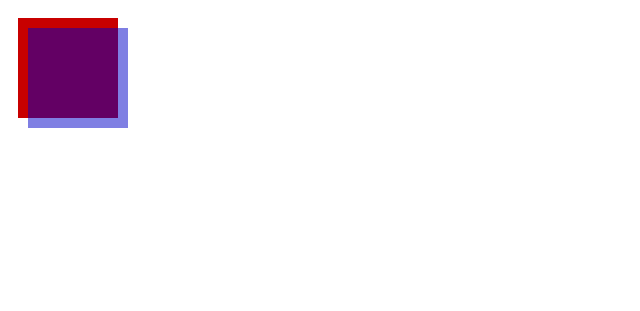
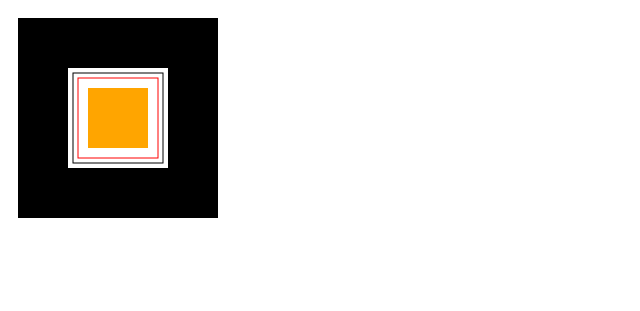
Before and after one commit to Julyme3/canvas, a plain HTML site: page index.html in a window 1280 px wide. Shown: the whole page, without its empty margins (0-640 px from the left). Drawn offline with Linux system fonts and the light colour scheme.

Commit message:
Рисование прямоугольников

```diff
--- a/index.html
+++ b/index.html
@@ -7,26 +7,25 @@
 	<style>
 
 		#cvs {
-			width: 500px;
-			height: 500px;
 			margin: auto;
 		}
 
 	</style>
 </head>
   <body onload="draw();">
-    <canvas id="tutorial"></canvas>
+    <canvas id="tutorial" width="300" height="300"></canvas>
     <script type="text/javascript">
       function draw(){
         var canvas = document.getElementById('tutorial');
 				var ctx = canvas.getContext("2d");
         if (ctx){
-
-          ctx.fillStyle = "rgb(200, 0, 0)";
-          ctx.fillRect (10, 10, 100, 100);
-
-          ctx.fillStyle = "rgba(0, 0, 200, 0.5)";
-          ctx.fillRect (20, 20, 100, 100);
+          	ctx.fillRect(10, 10, 200, 200);
+			ctx.clearRect(60, 60, 100, 100); /// ищем центр квадрата (200 / 2) + 10 = 110. Далее делим ширину вырезанной области пополам 100 / 2 = 50. И вычитаем и- 110 100 - 50 = 60 - это координата начала квадрата
+			ctx.strokeRect(65, 65, 90, 90);
+			ctx.strokeStyle="red";
+			ctx.strokeRect(70, 70, 80, 80);
+			ctx.fillStyle = "orange";
+			ctx.fillRect(80, 80, 60, 60);
         }
       }
     </script>
```
